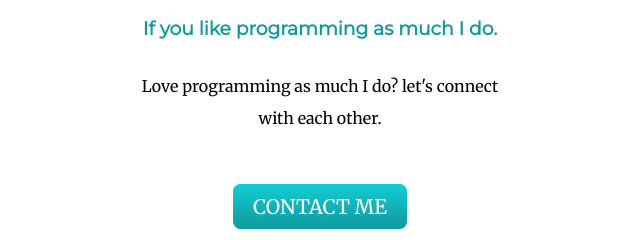
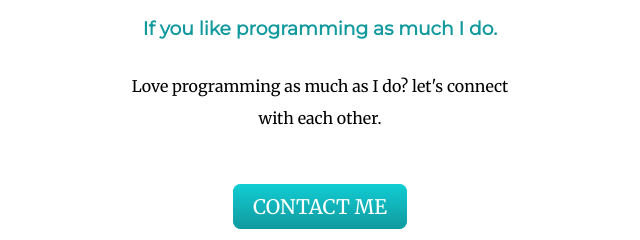
Before and after one commit to Aadil674/web-page, a plain HTML site: page index.html in a window 1280 px wide. Shown: the part 1982-2222 px from the top of the page, 320-960 px from the left. Drawn offline with Linux system fonts and the light colour scheme.

Commit message:
Update index.html

```diff
--- a/index.html
+++ b/index.html
@@ -44,7 +44,7 @@
     <div class="contact-me">
       <h2>Get In Touch</h2>
       <h3>If you like programming as much I do.</h3>
-      <p class="paragraph-font">Love programming as much I do? let's connect with each other.</p>
+      <p class="paragraph-font">Love programming as much as I do? let's connect with each other.</p>
       <a class="btn" href="mailto:mdaadil674@gmail.com">CONTACT ME</a>
     </div>
   </div>
```
